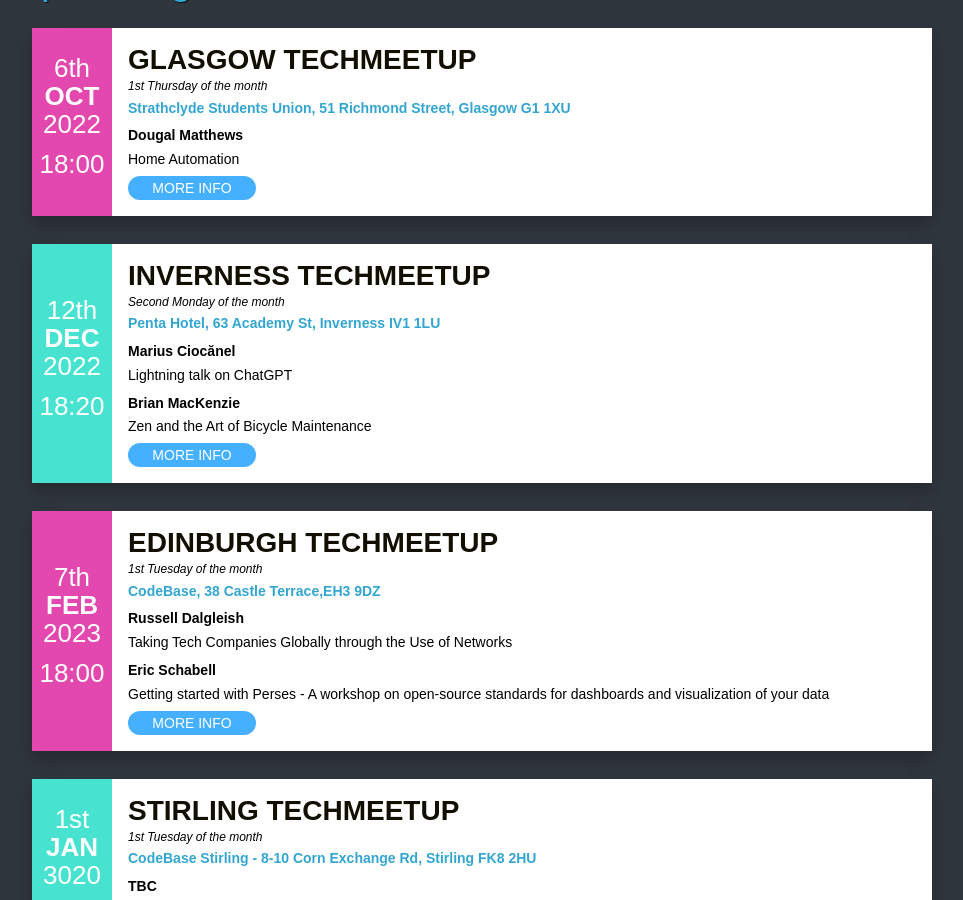
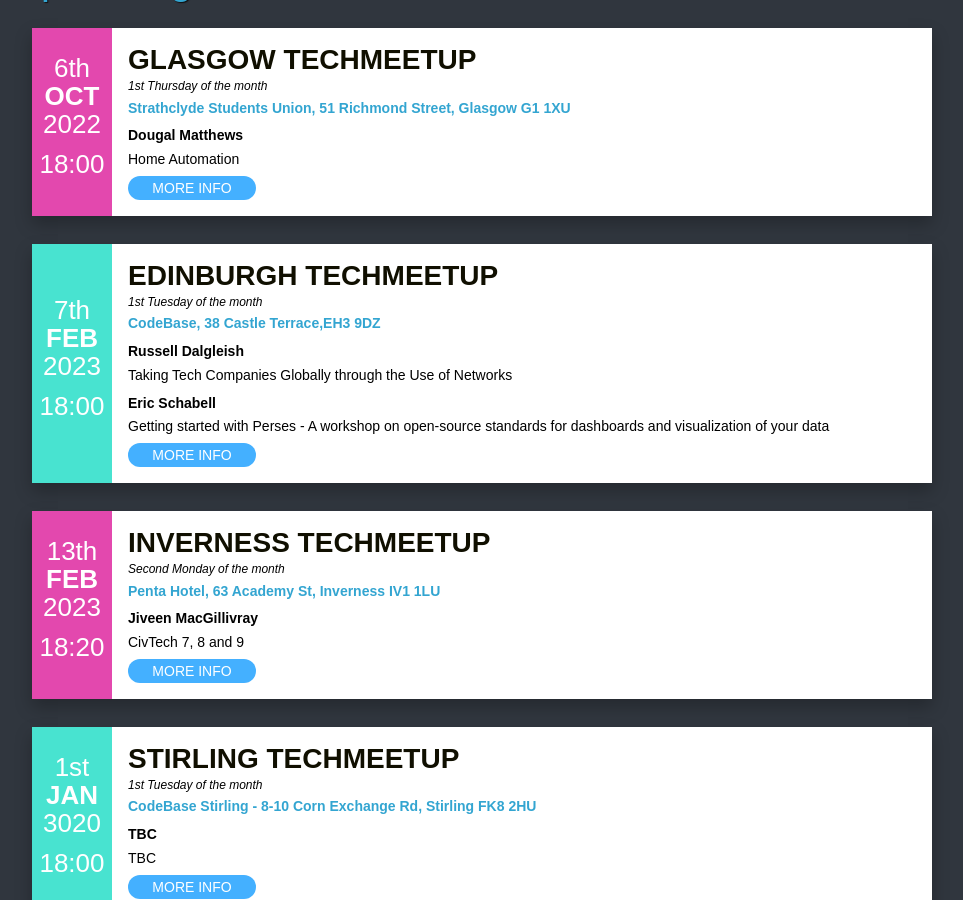
Before and after one commit to techmeetup/techmeetup.co.uk, a Jekyll site: the page built from index.html, in a window 1280 px wide and 900 px high, scrolled down 325 px. Shown: the whole window, without its empty margins (158-1121 px from the left). Built offline with Jekyll 4.4.1, drawn with Linux system fonts in a browser that asks for light colours.

Commit message:
Update Inverness Techmeetup February 2023

```diff
--- a/_data/index.json
+++ b/_data/index.json
@@ -94,15 +94,11 @@
       "address": "Penta Hotel, 63 Academy St, Inverness IV1 1LU"
     },
     "active": "true",
-    "date": "2022-12-12T18:20:00Z",
+    "date": "2023-02-13T18:20:00Z",
     "speakers": [
       {
-        "name": "Marius Ciocănel",
-        "talk": "Lightning talk on ChatGPT"
-      },
-      {
-        "name": "Brian MacKenzie",
-        "talk": "Zen and the Art of Bicycle Maintenance"
+        "name": "Jiveen MacGillivray",
+        "talk": "CivTech 7, 8 and 9"
       }
     ]
   }
```
